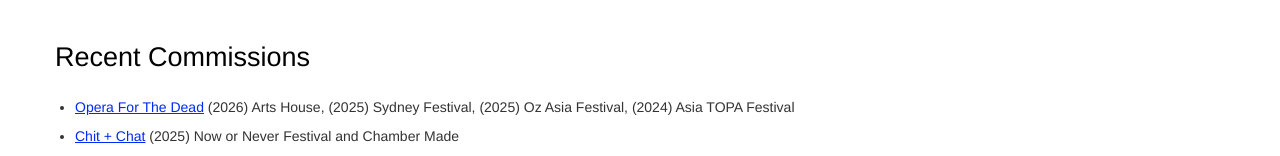
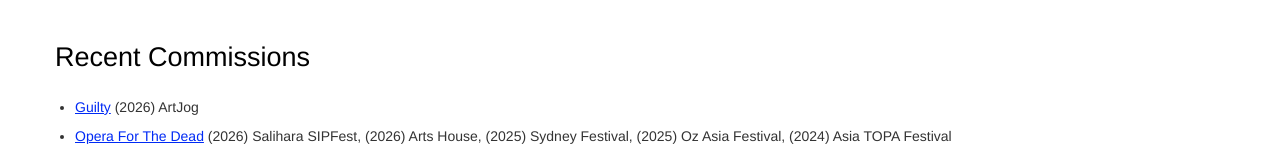
Before and after one commit to monlim/monlim.github.io, a plain HTML site: page press/index.html in a window 1280 px wide. Shown: the part 790-946 px from the top of the page. Drawn offline with nearby package versions, Linux system fonts and the light colour scheme.

Commit message:
Update recent commissions in index.html
Added new commission 'Guilty' and updated 'Opera For The Dead' details.

```diff
--- a/press/index.html
+++ b/press/index.html
@@ -76,7 +76,10 @@
 <h2>Recent Commissions</h2>
 <ul>
 <li>
-<a href="https://www.insitearts.com.au/projects/opera-for-the-dead" target="_blank" rel="noopener">Opera For The Dead</a> (2026) Arts House, (2025) Sydney Festival, (2025) Oz Asia Festival, (2024) Asia TOPA Festival
+<a href="/guilty/">Guilty</a> (2026) ArtJog
+</li>
+<li>
+<a href="https://www.insitearts.com.au/projects/opera-for-the-dead" target="_blank" rel="noopener">Opera For The Dead</a> (2026) Salihara SIPFest, (2026) Arts House, (2025) Sydney Festival, (2025) Oz Asia Festival, (2024) Asia TOPA Festival
 </li>
 <li>
 <a href="/chit-chat/">Chit + Chat</a> (2025) Now or Never Festival and Chamber Made
```
